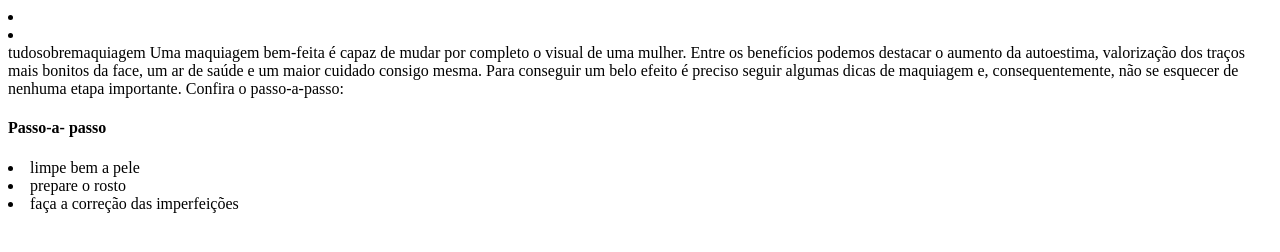
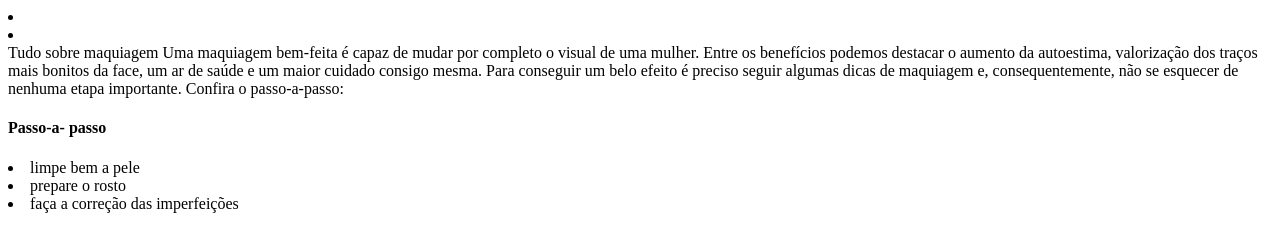
Before and after one commit to ProfessoraMay/site, a plain HTML site: page index.html in a window 1280 px wide. Drawn offline with Linux system fonts and the light colour scheme.

Commit message:
teste 14

```diff
--- a/index.html
+++ b/index.html
@@ -22,7 +22,8 @@ header
     <section class="quadro 1">
 
     <article:class="textoprincipal"
-    h1> tudosobremaquiagem</h1>
+
+    h1> Tudo sobre maquiagem</h1>
 
     Uma maquiagem bem-feita é capaz de mudar por completo o visual de uma mulher. Entre os benefícios podemos destacar o aumento da autoestima, valorização dos traços mais bonitos da face, um ar de saúde e um maior cuidado consigo mesma. Para conseguir um belo efeito é preciso seguir algumas dicas de maquiagem e, consequentemente, não se esquecer de nenhuma etapa importante. Confira o passo-a-passo:
 
```
